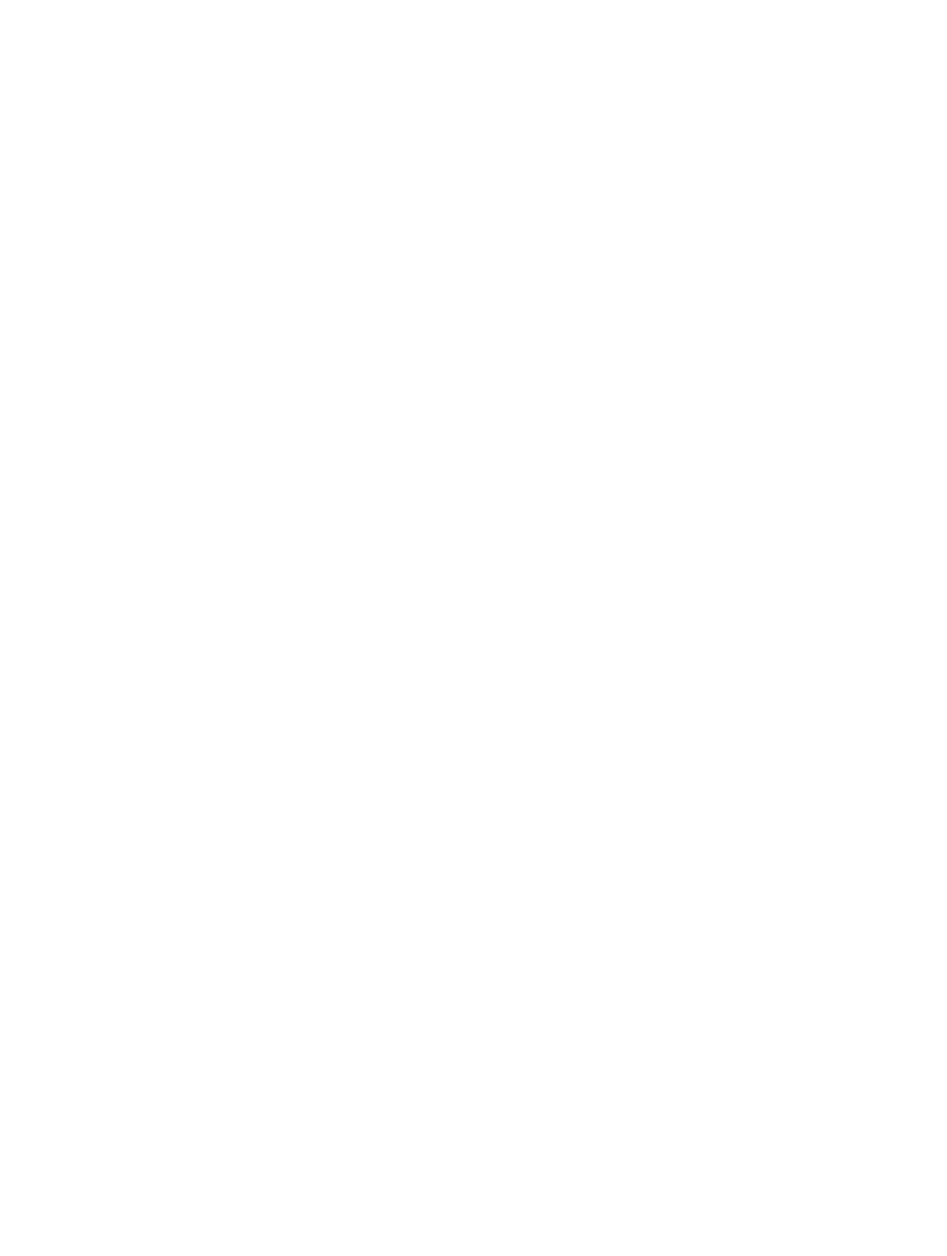
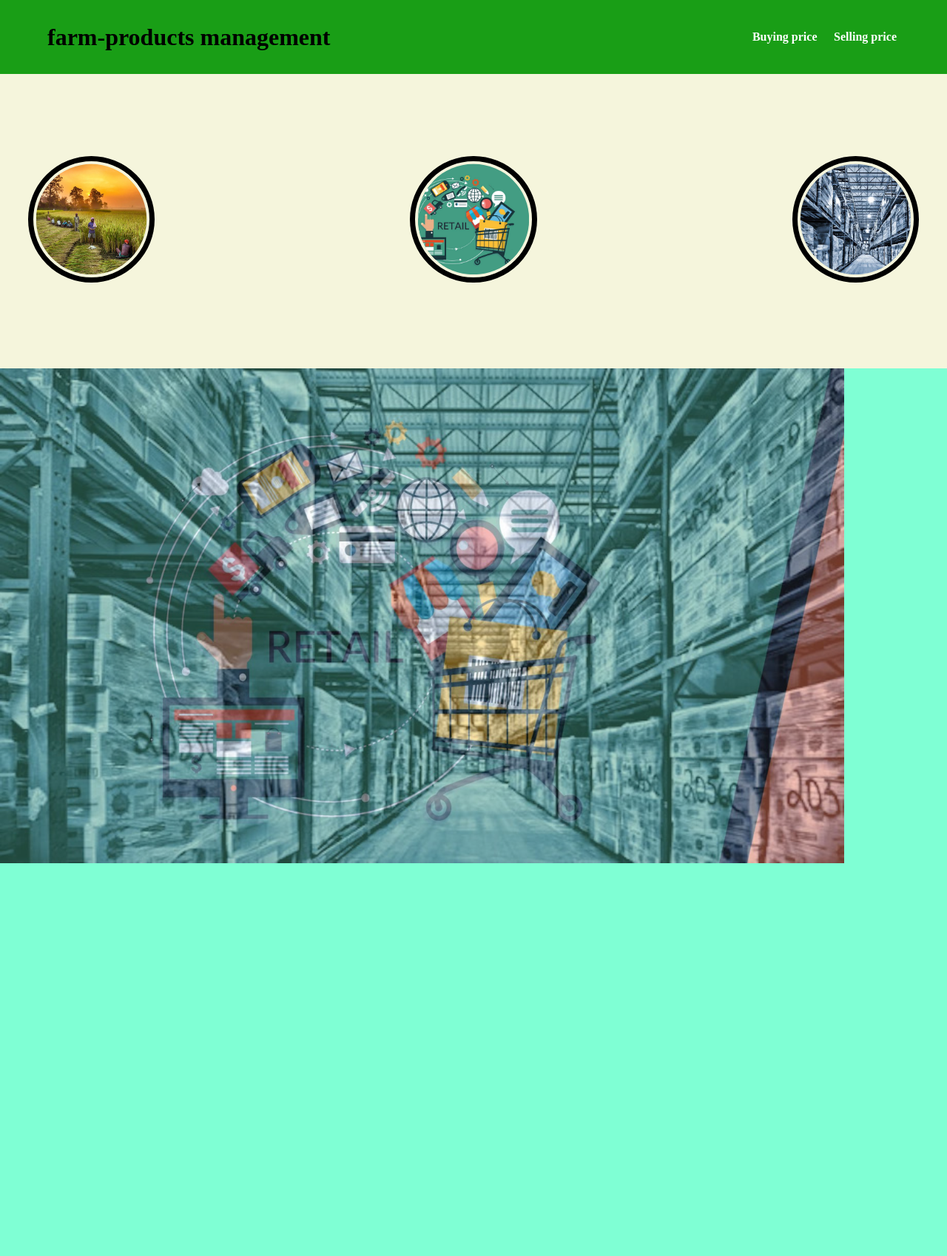
Before and after one commit to Amal070146/Agriculture-Project, a Django app: page / in a window 1280 px wide. Before the commit the page is empty. Shown: the whole page at 74% size. Before the commit the page ends 800 px from the top, so only its background shows below. Run offline with Django 3.2, Linux system fonts and the light colour scheme.

Commit message:
first progress in home page

```diff
--- /dev/null
+++ b/agriculture/home/static/css/home.css
@@ -0,0 +1,99 @@
+*{
+    margin: 0px;
+    padding: 0px;
+    scroll-behavior:smooth;
+}
+body{
+    display: flex;
+    flex-direction: column;
+
+}
+.header-of-the-site{
+    width: 100%;
+    height: 100px;
+    background-color: #199E16;
+    display: flex;
+    align-items: center;
+    justify-content: space-between;
+    position: fixed;
+    z-index: 200;
+}
+.navbar-title{
+    margin: 5%;
+}
+
+.links-list{
+    text-decoration: none;
+    list-style-type: none;
+    display: flex;
+    justify-content: space-between;
+    margin-right: 1.5cm;
+    text-align: center;
+    width: max-content;
+}
+li{
+    margin: 0.2cm;
+    border-radius: 20px;
+    align-items: center;
+}
+.navbar-links{
+    text-decoration: none;
+    color: white;
+    padding: 0.1cm;
+    font-weight: bold;
+    border-radius: 20px;
+    transition: all 0.4s ease 0s;
+}
+.navbar-links:hover{
+    font-size: larger;
+    background-color: black;
+    color: white;
+}
+.home-page{
+    margin-top:2.6cm ;
+    width: 100%;
+    height: 200vh;
+    background-color: aquamarine;
+    display: flex;
+    flex-direction: column;
+}
+.home-links-container{
+    width:100%;
+    height:50vh;
+    background-color: beige;
+    display: flex;
+    flex-direction: row;
+    justify-content: space-between;
+    align-items: center;
+
+}
+.home-links{
+
+}
+.home-link-images{
+    margin: 1cm;
+    width: 150px;
+    height: 150px;
+    object-fit: cover;
+    border: 0.2cm solid black;
+    padding: 0.1cm;
+    border-radius: 50%;
+    transition: all 0.5s ease 0s;
+
+}
+.home-link-images:hover{
+    opacity: 0.5;
+}
+.home-animation{
+    width: 100%;
+    height: 100vh;
+    animation: animation-1;
+    animation-duration: 10s;
+    animation-iteration-count: infinite;
+}
+@keyframes animation-1{
+    0%{background-image: url(../res/farmers.jpg);background-repeat: no-repeat;width: 100%; height: 50vh; object-fit: cover;}
+    50%{background-image: url(../res/retail.jpg);background-repeat: no-repeat;object-fit: cover;}
+    100%{background-image: url(../res/cold\ storage.jpg);background-repeat: no-repeat;object-fit: cover;}
+
+}
--- a/agriculture/home/templates/home.html
+++ b/agriculture/home/templates/home.html
@@ -1,10 +1,34 @@
 <!DOCTYPE html>
 <html lang="en">
-<head>
-    <meta charset="UTF-8">
-    <title>Title</title>
-</head>
-<body>
+    <head>
+        <link rel="stylesheet" href="../static/css/home.css">
+        <meta charset="UTF-8">
+        <meta http-equiv="X-UA-Compatible" content="IE=edge">
+        <meta name="viewport" content="width=device-width, initial-scale=1.0">
+        <title>Document</title>
+    </head>
+    <body>
+        <div class="header-of-the-site">
+            <h1 class="navbar-title">farm-products management</h1>
+                <nav>
 
-</body>
+                    <ul class="links-list">
+                        <li><a href="#" class="navbar-links">Buying price</a></li>
+                        <li><a href="#" class="navbar-links">Selling price</a></li>
+                    </ul>
+
+                </nav>
+        </div>
+        <div class="home-page">
+            <div class="home-links-container">
+
+                <a href="#" class="home-links"><img src="../static/res/farmers.jpg" alt="farmer" class="home-link-images"></a>
+                <a href="#" class="home-links"><img src="../static/res/retail.jpg" alt="retailer" class="home-link-images"></a>
+                <a href="#" class="home-links"><img src="../static/res/cold storage.jpg" alt="cold storage" class="home-link-images"></a>
+            </div>
+            <div class="home-animation">
+
+            </div>
+        </div>
+    </body>
 </html>
```
Also changed, not shown: agriculture/home/templates/buy_pr.html (added, +12 -0 lines), agriculture/home/templates/sell_pr.html (added, +12 -0 lines), agriculture/home/static/res/cold storage.jpg (added), agriculture/home/static/res/farmers.jpg (added), agriculture/home/static/res/retail.jpg (added).
